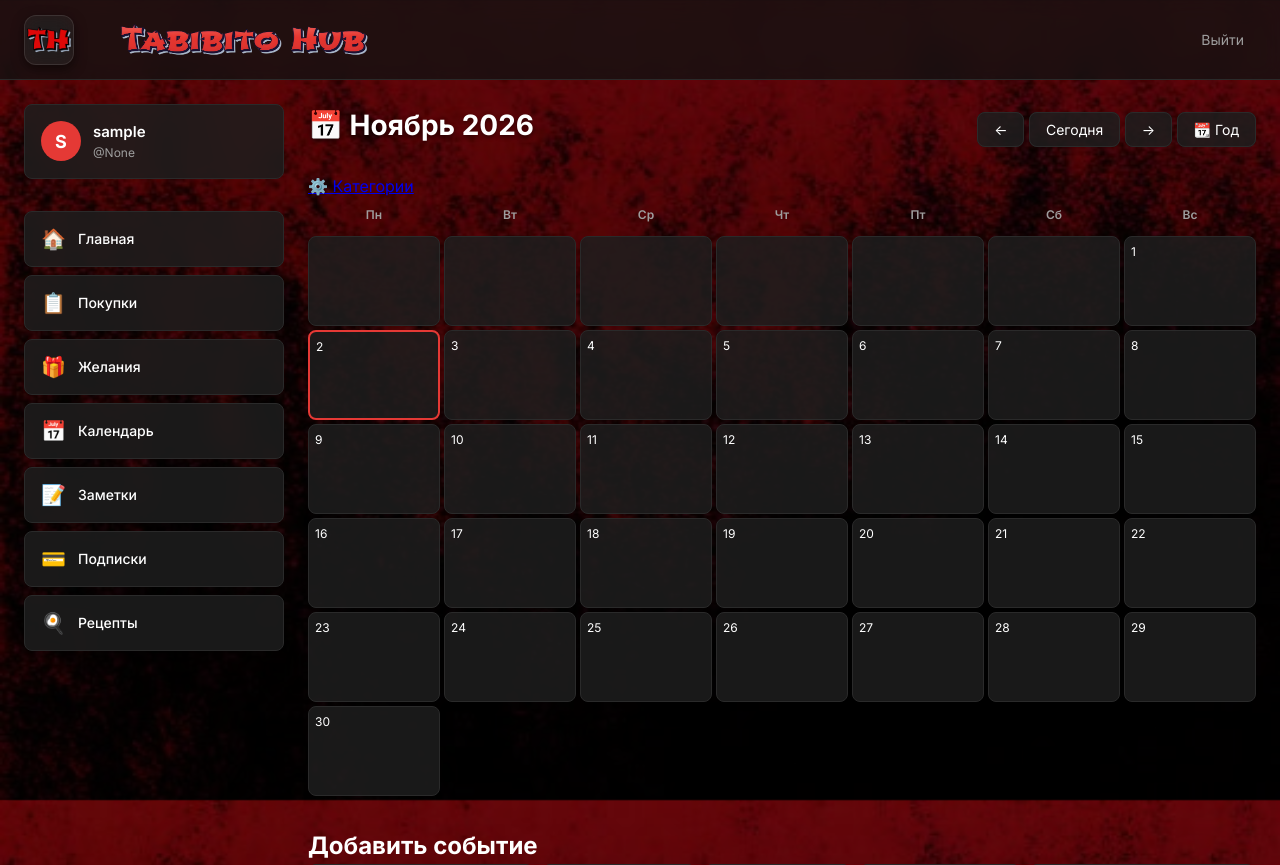
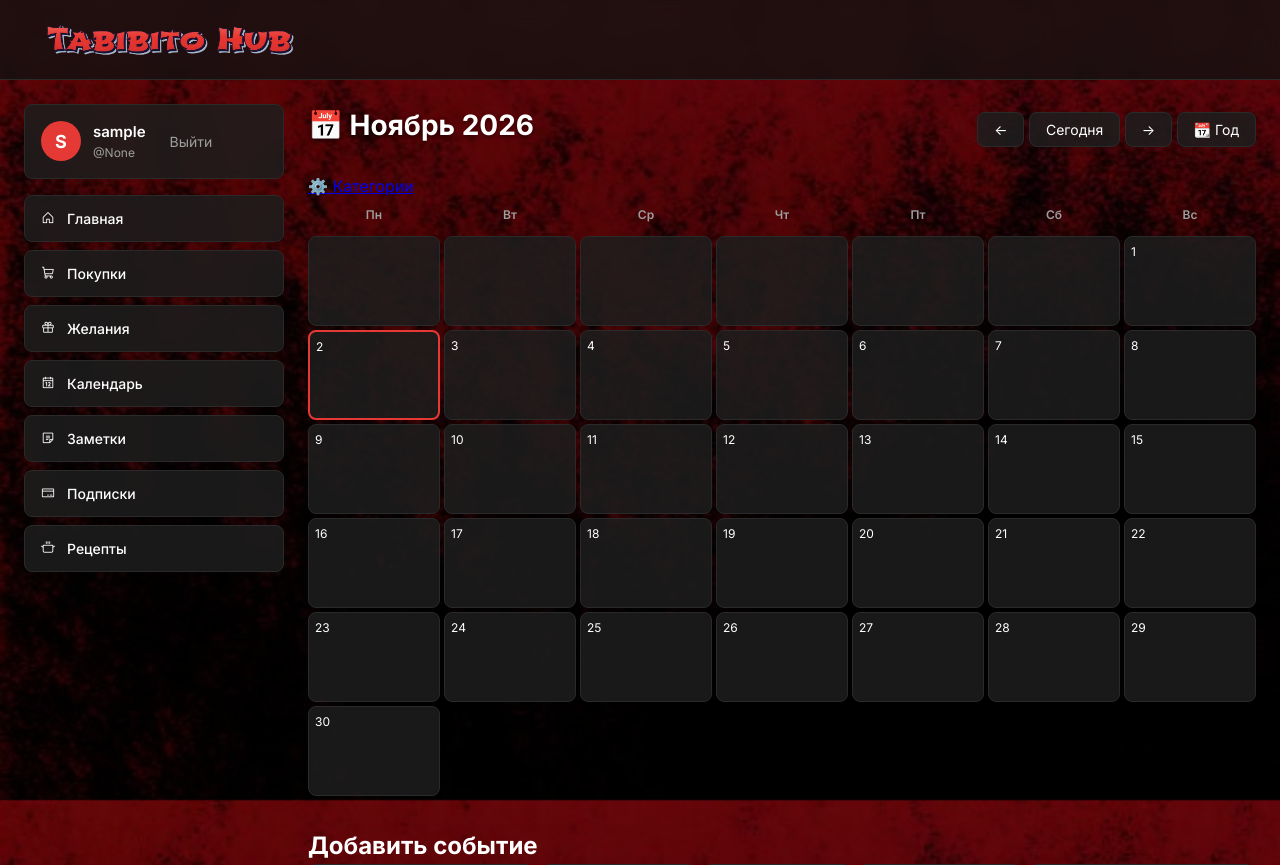
Before and after one commit to Yoshi-6767/Home-Hub, a Flask app: page /calendar in a window 1280 px wide. Shown: the top 865 px of the page. Run offline with Flask 3, Linux system fonts and the light colour scheme; the visitor is signed in with stand-in values (Sample User, id 1); data that the repository does not hold is empty; parts of the project's set-up code (start-up, migrations or seed data) failed here and were passed over.

Commit message:
Update base.html

```diff
--- a/templates/base.html
+++ b/templates/base.html
@@ -12,21 +12,17 @@
     <header class="top-header">
         <div class="header-left">
             <a href="/" class="logo-link">
-                <div class="logo-icon-wrapper">
-                    <img src="{{ url_for('static', filename='logo.png') }}" alt="TH">
-                </div>
+                <!-- Оставили только надпись -->
                 <img src="{{ url_for('static', filename='logo_text.png') }}" alt="Tabibito Hub" class="logo-text-img">
             </a>
-        </div>
-        <div class="header-right">
-            <a href="/logout" class="btn-logout">Выйти</a>
         </div>
     </header>
 
     <div class="layout">
         <aside class="sidebar" role="main">
-            <div class="profile-block" onclick="window.location.href='/profile'" style="cursor: pointer; display: flex; align-items: center; gap: 12px; padding: 16px; background: var(--card-bg); border: 1px solid var(--border); border-radius: var(--radius); margin-bottom: 16px;">
-
+            <!-- Профиль с кнопкой выхода -->
+            <div class="profile-block">
+                <div style="display: flex; align-items: center; gap: 12px; cursor: pointer;" onclick="window.location.href='/profile'">
                     {% if current_user.avatar %}
                         <img src="/uploads/{{ current_user.avatar }}" alt="ava" style="width: 40px; height: 40px; border-radius: 50%; object-fit: cover; flex-shrink: 0;">
                     {% else %}
@@ -34,21 +30,22 @@
                             {{ current_user.display_name[0]|upper }}
                         </div>
                     {% endif %}
-
                     <div class="profile-info">
-                    <div class="profile-name" style="font-weight: 600; font-size: 15px;">{{ current_user.display_name }}</div>
-                    <div class="profile-status" style="font-size: 12px; color: var(--text-muted);">@{{ current_user.nickname }}</div>
+                        <div class="profile-name">{{ current_user.display_name }}</div>
+                        <div class="profile-status">@{{ current_user.nickname }}</div>
                     </div>
+                </div>
+                <a href="/logout" class="btn-logout" title="Выйти">Выйти</a>
             </div>
 
             <nav class="nav-menu">
-                <a href="/" class="nav-item"><span class="nav-icon">🏠</span><span class="nav-text">Главная</span></a>
-                <a href="/shopping" class="nav-item"><span class="nav-icon">📋</span><span class="nav-text">Покупки</span></a>
-                <a href="/wishes" class="nav-item"><span class="nav-icon">🎁</span><span class="nav-text">Желания</span></a>
-                <a href="/calendar" class="nav-item"><span class="nav-icon">📅</span><span class="nav-text">Календарь</span></a>
-                <a href="/notes" class="nav-item"><span class="nav-icon">📝</span><span class="nav-text">Заметки</span></a>
-                <a href="/subscriptions" class="nav-item"><span class="nav-icon">💳</span><span class="nav-text">Подписки</span></a>
-                <a href="/recipes" class="nav-item"><span class="nav-icon">🍳</span><span class="nav-text">Рецепты</span></a>
+                <a href="/" class="nav-item"><i class="ph ph-house"></i> Главная</a>
+                <a href="/shopping" class="nav-item"><i class="ph ph-shopping-cart"></i> Покупки</a>
+                <a href="/wishes" class="nav-item"><i class="ph ph-gift"></i> Желания</a>
+                <a href="/calendar" class="nav-item"><i class="ph ph-calendar"></i> Календарь</a>
+                <a href="/notes" class="nav-item"><i class="ph ph-note"></i> Заметки</a>
+                <a href="/subscriptions" class="nav-item"><i class="ph ph-credit-card"></i> Подписки</a>
+                <a href="/recipes" class="nav-item"><i class="ph ph-cooking-pot"></i> Рецепты</a>
             </nav>
         </aside>
 
@@ -62,6 +59,3 @@
     </footer>
 </body>
 </html>
-
-</body>
-</html>
```
Lines whose indentation alone changed are shown as unchanged.
